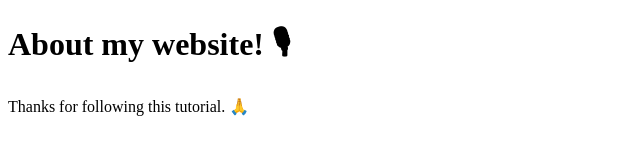
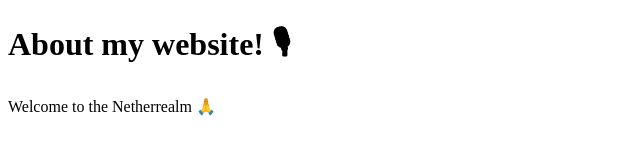
Before and after one commit to salmanjensen1/ci-cd-githubPages, a website: page index.html in a window 1280 px wide. Shown: the full height of the page, 0-640 px from the left. Drawn offline with Linux system fonts and the light colour scheme.

Commit message:
updated static.yml to match npm 20

```diff
--- a/index.html
+++ b/index.html
@@ -5,6 +5,6 @@
    </head>
    <body>
       <h1>About my website! 🎙</h1>
-      <p>Thanks for following this tutorial. 🙏</p>
+      <p>Welcome to the Netherrealm 🙏</p>
    </body>
 </html>
```
Also changed, not shown: .github/workflows/static.yml.
